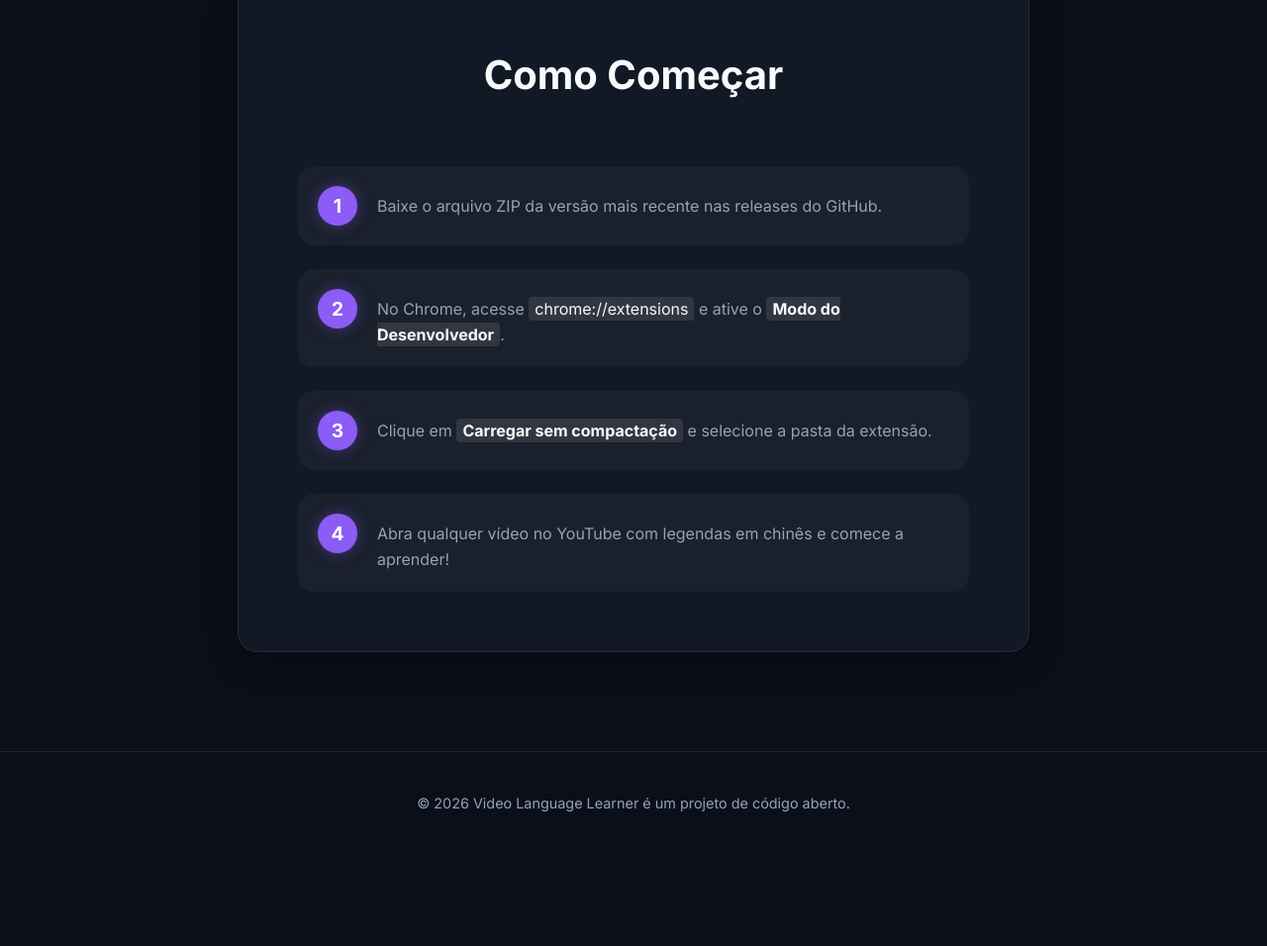
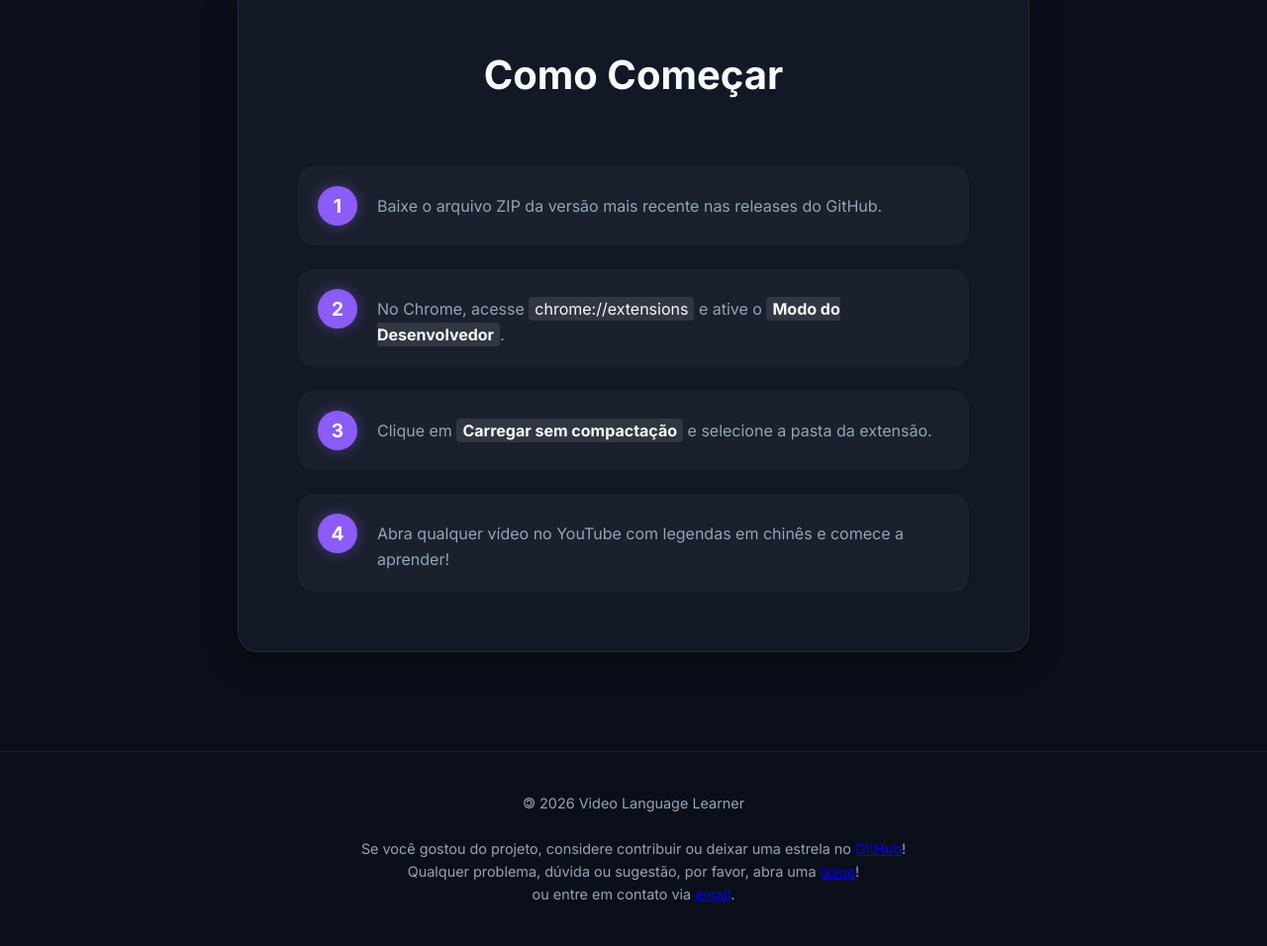
Before and after one commit to geraldohomero/VLL-VideoLanguageLearner, a browser extension: page index.html in a window 1280 px wide. Shown: the part 2019-2975 px from the top of the page at 99% size. Before the commit the page ends 2882 px from the top, so only its background shows below. Drawn offline with Linux system fonts and the light colour scheme.

Commit message:
feat: update footer with contribution and contact information

```diff
--- a/index.html
+++ b/index.html
@@ -124,7 +124,10 @@
     </main>
 
     <footer>
-        <p>&copy; 2026 Video Language Learner é um projeto de código aberto.</p>
+        <p>🄯 2026 Video Language Learner</p>
+        <br>
+        <p>Se você gostou do projeto, considere contribuir ou deixar uma estrela no <a href="https://github.com/geraldohomero/VLL-VideoLanguageLearner" target="_blank" rel="noopener noreferrer">GitHub</a>!</p>
+        <p>Qualquer problema, dúvida ou sugestão, por favor, abra uma <a href="https://github.com/geraldohomero/VLL-VideoLanguageLearner/issues" target="_blank" rel="noopener noreferrer">issue</a>!</p> ou entre em contato via <a href="mailto:github.affair665+vll@aleeas.com" target="_blank" rel="noopener noreferrer">email</a>.</p>
     </footer>
 
     <script src="site/script.js"></script>
```
